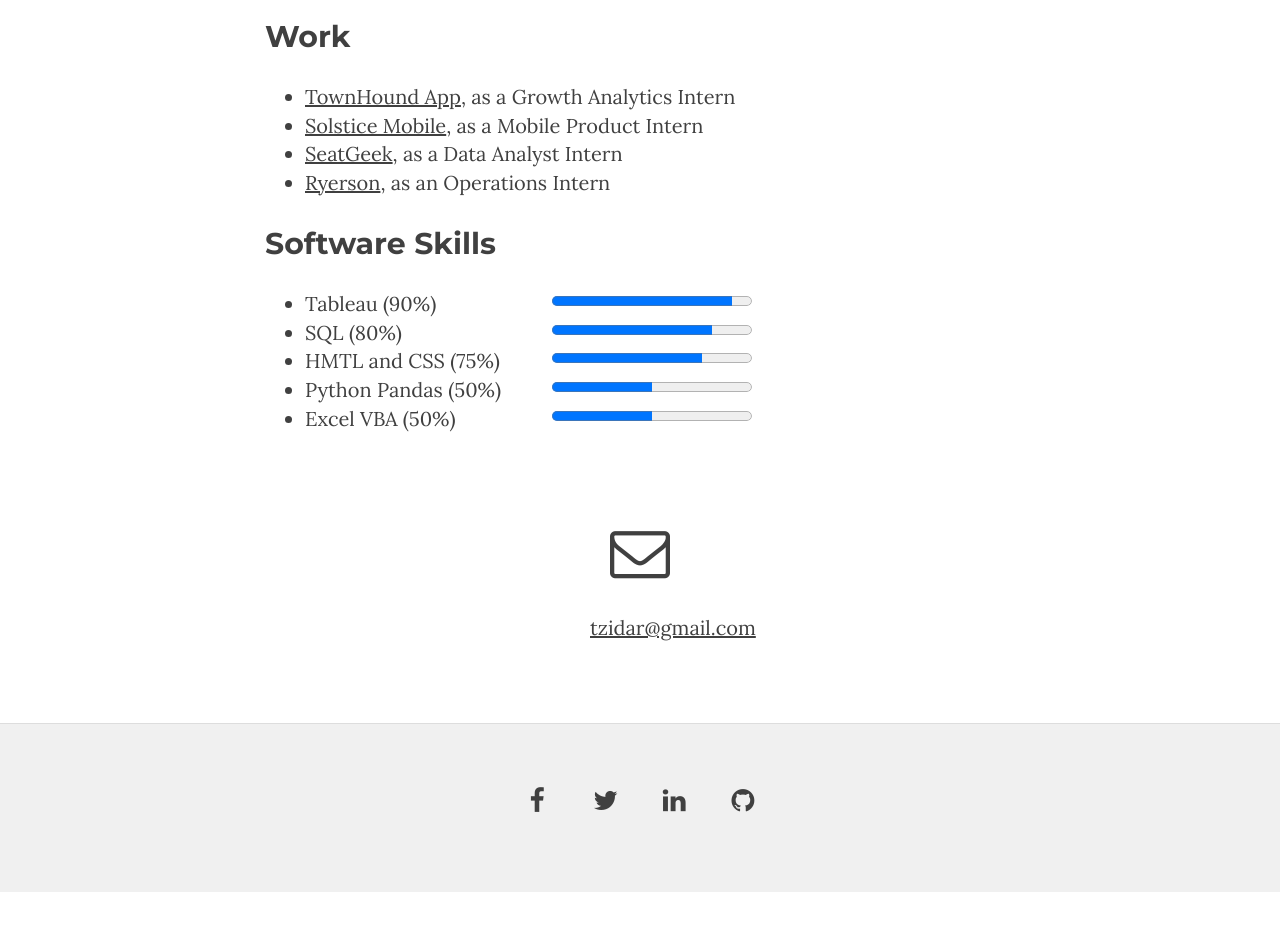
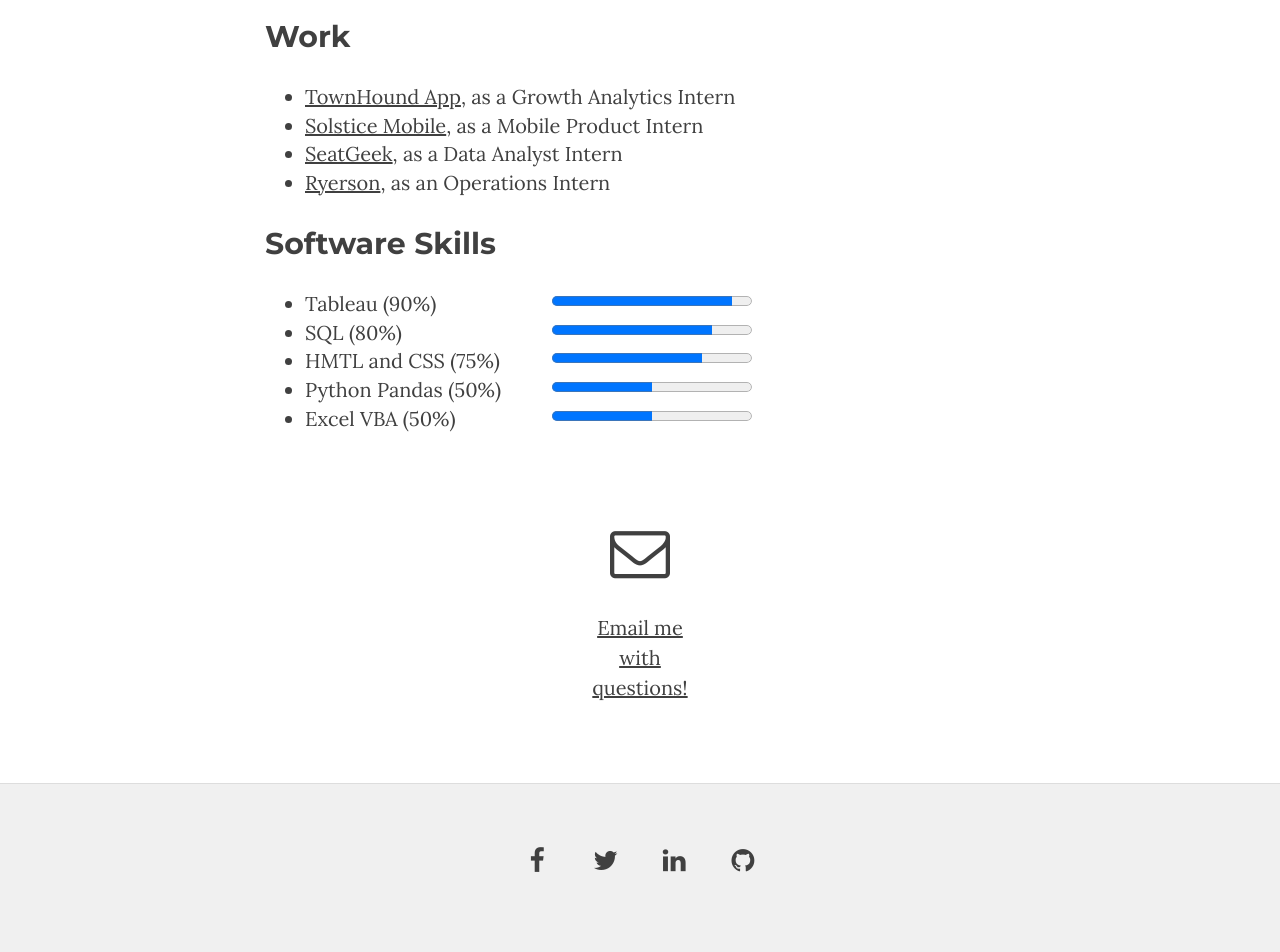
Before and after one commit to tzidar/tzidar.github.io, a Jekyll site: the page built from work.md, in a window 1280 px wide. Shown: the part 448-1400 px from the top of the page. Built offline with Jekyll 4.4.1, drawn with Linux system fonts in a browser that asks for light colours; nearby versions of some CDN libraries; Markdown is read by kramdown in place of the engine named in the settings; before the commit the page ends 1340 px from its top, so only the background shows below that.

Commit message:
email me with ?s

```diff
--- a/work.md
+++ b/work.md
@@ -75,6 +75,6 @@
 <div class="row">
 	<div class="col col-xs-2 col-xs-offset-5 text-center">
 		<i class="fa fa-envelope-o fa-3x"></i>
-		<p><a href="mailto:tzidar@gmail.com">tzidar@gmail.com</a></p>
+		<p><a href="mailto:tzidar@gmail.com">Email me with questions!</a></p>
 	</div>
 </div>
```
